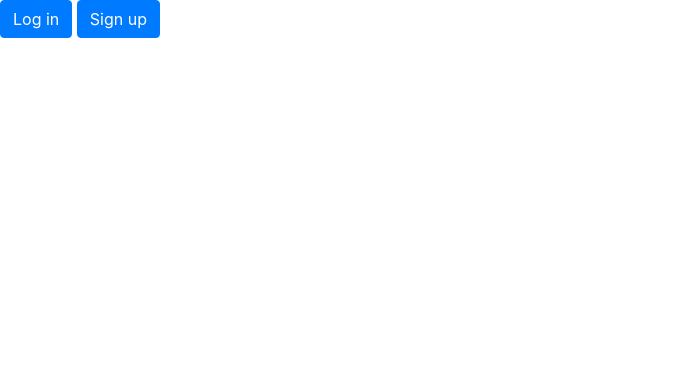
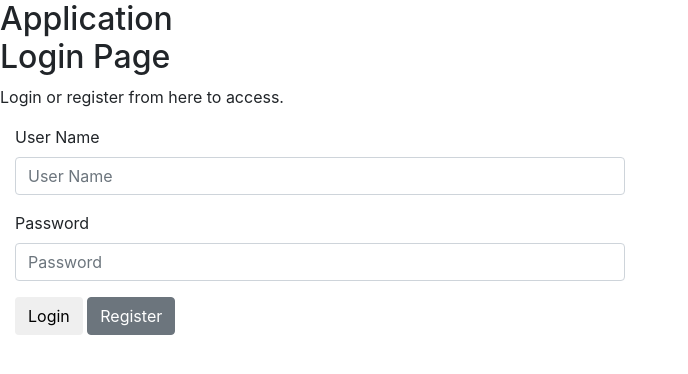
Before and after one commit to vovapasko/roulette_service_flask, a Flask app: page / in a window 1280 px wide. Shown: the top 374 px of the page, without its empty margins (0-688 px from the left). Run offline with Flask 2, Linux system fonts and the light colour scheme; some libraries are stand-ins or nearby versions.

Commit message:
Remastered login page

```diff
--- a/root/app.py
+++ b/root/app.py
@@ -3,9 +3,9 @@ import os
 from flask import request, url_for, render_template, Flask, session
 from werkzeug.utils import redirect
 
-from db import Database
-from tools import correct_bet, generate_bet, format_player_bet, \
-	calculate_bet_result, generate_list, login_required
+from root.db import Database
+from root.tools import correct_bet, generate_bet, format_player_bet, \
+    calculate_bet_result, generate_list, login_required
 
 app = Flask(__name__)
 SECRET_KEY = os.urandom(32)
@@ -54,6 +54,7 @@ def login():
         error = 'Invalid Credentials. Please try again.'
     return render_template('login.html', error=error)
 
+
 @app.route('/home', methods=['GET', 'POST'])
 @login_required
 def home():
--- a/root/templates/hello.html
+++ b/root/templates/hello.html
@@ -1,12 +1,39 @@
 <!DOCTYPE html>
-<html lang="en">
+<html>
 <head>
-    <meta charset="UTF-8">
-    <title>Welcome</title>
-    <link rel="stylesheet" href="{{ url_for('static', filename='css/bootstrap.min.css') }}">
+    <title>Login Page</title>
+    <link href="//maxcdn.bootstrapcdn.com/bootstrap/4.0.0/css/bootstrap.min.css" rel="stylesheet" id="bootstrap-css">
+    <script src="//maxcdn.bootstrapcdn.com/bootstrap/4.0.0/js/bootstrap.min.js"></script>
+    <script src="//code.jquery.com/jquery-1.11.1.min.js"></script>
+    <!------ Include the above in your HEAD tag ---------->
+    <link rel="stylesheet" href="{{ url_for('static', filename='css/style.css') }}">
+
 </head>
 <body>
-<a href="{{url_for('login')}}" class="btn btn-primary">Log in</a>
-<a href="{{url_for('home')}}" class="btn btn-primary">Sign up</a>
+
+<div class="sidenav">
+         <div class="login-main-text">
+            <h2>Application<br> Login Page</h2>
+            <p>Login or register from here to access.</p>
+         </div>
+      </div>
+      <div class="main">
+         <div class="col-md-6 col-sm-12">
+            <div class="login-form">
+               <form>
+                  <div class="form-group">
+                     <label>User Name</label>
+                     <input type="text" class="form-control" placeholder="User Name">
+                  </div>
+                  <div class="form-group">
+                     <label>Password</label>
+                     <input type="password" class="form-control" placeholder="Password">
+                  </div>
+                  <button type="submit" class="btn btn-black">Login</button>
+                  <button type="submit" class="btn btn-secondary">Register</button>
+               </form>
+            </div>
+         </div>
+      </div>
 </body>
 </html>
```
